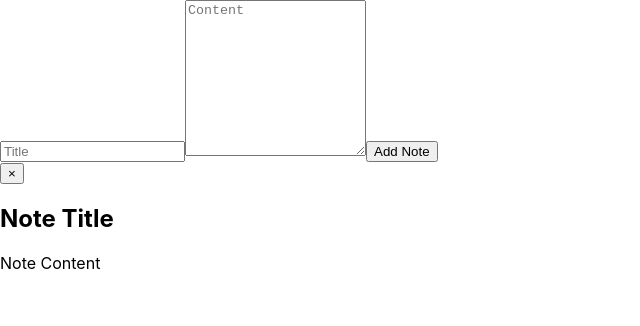
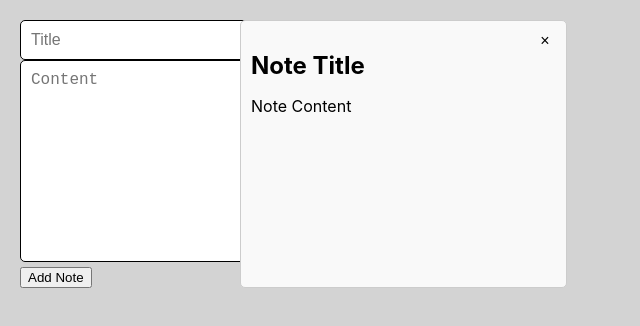
Before and after one commit to ezgaro/notes-app-ui, a React (Create React App) app: page / in a window 1280 px wide. Shown: the top 326 px of the page, without its empty margins (0-640 px from the left). Built offline with nearby package versions, Linux system fonts and the light colour scheme.

Commit message:
Adding the css

```diff
--- a/src/App.css
+++ b/src/App.css
@@ -1,38 +1,74 @@
-.App {
-  text-align: center;
+body {
+  margin: 20px;
+  background-color: lightgray;
 }
 
-.App-logo {
-  height: 40vmin;
-  pointer-events: none;
+.app-container {
+  grid-template-columns: 1fr;
 }
 
-@media (prefers-reduced-motion: no-preference) {
-  .App-logo {
-    animation: App-logo-spin infinite 20s linear;
+@media (min-width: 600px) {
+  .app-container {
+    display: grid;
+    grid-template-columns: 200px 1fr;
+    gap: 20px;
   }
 }
-
-.App-header {
-  background-color: #282c34;
-  min-height: 100vh;
+.notes-grid {
+  display: grid;
+  grid-template-columns: repeat(auto-fill, minmax(250px, 1fr));
+  grid-auto-rows: minmax(250px, auto);
+  gap: 20px;
+}
+.note-item {
   display: flex;
   flex-direction: column;
-  align-items: center;
-  justify-content: center;
-  font-size: calc(10px + 2vmin);
-  color: white;
+  border: 1px solid #ccc;
+  padding: 10px;
+  border-radius: 5px;
+  background-color: #f9f9f9;
+  box-shadow: 0px 0px 0px rgba(0, 0, 0, 0.1);
+  cursor: pointer;
 }
 
-.App-link {
-  color: #61dafb;
+.notes-header {
+  display: flex;
+  justify-content: flex-end;
 }
 
-@keyframes App-logo-spin {
-  from {
-    transform: rotate(0deg);
-  }
-  to {
-    transform: rotate(360deg);
-  }
+.notes-header button {
+  font-size: 16px;
+  background: transparent;
+  border: none;
+  cursor: pointer;
+  max-width: fit-content;
 }
+h2 {
+  margin: 0;
+}
+
+.note-form {
+  display: flex;
+  flex-direction: column;
+  gap: 20px;
+}
+
+textarea,
+input {
+  border-radius: 5px;
+  border: 1px solid black;
+  padding: 10px;
+  font-size: 16px;
+}
+.note-form button {
+  border-radius: 5px;
+  background-color: rgb(64, 154, 184);
+  border: none;
+  padding: 10px;
+  font-size: 16px;
+  color: #fff;
+}
+.note-form button:hover {
+  background-color: rgb(106, 175, 198);
+  cursor: pointer;
+}
```
